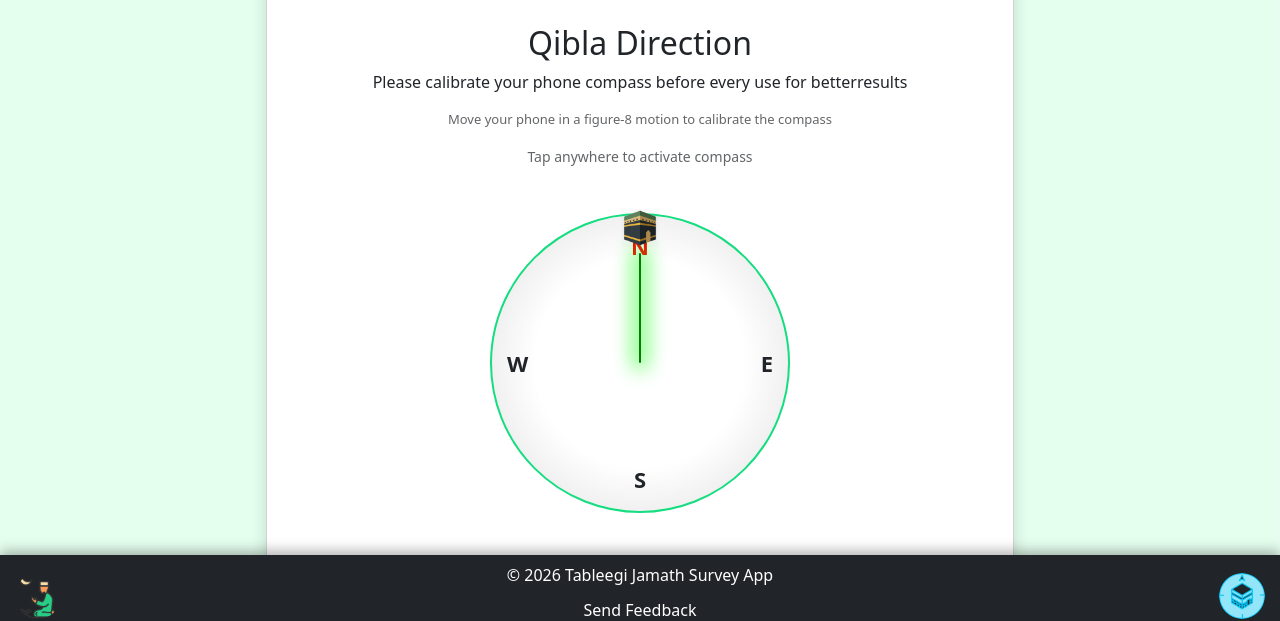
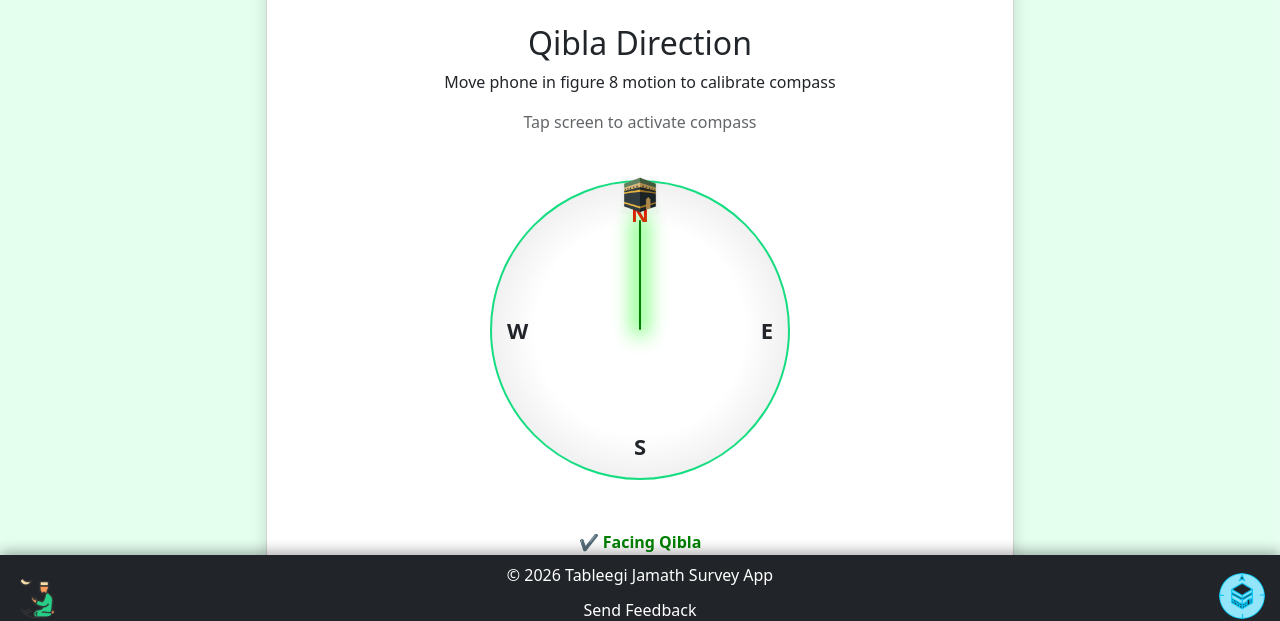
Before and after one commit to pervez-tek/tpty-tableegi-jamath-react, a React (Vite) app: page /qiblaFinder in a window 1280 px wide. Shown: the part 163-784 px from the top of the page. Built offline with nearby package versions, Linux system fonts and the light colour scheme; no server answers.

Commit message:
Qibla changes

```diff
--- a/src/components/QiblaFinder.jsx
+++ b/src/components/QiblaFinder.jsx
@@ -1,74 +1,93 @@
-import React, { useState, useEffect, useRef } from "react";
+import React, { useEffect, useRef, useState } from "react";
 import kaaba from "../assets/images/kaaba.png";
 import "./QiblaFinder.css";
 
 const KAABA_LAT = 21.4225;
 const KAABA_LON = 39.8262;
 
-function QiblaFinder() {
+export default function QiblaFinder() {
+
   const [heading, setHeading] = useState(0);
   const [qiblaDirection, setQiblaDirection] = useState(0);
-  const [permissionGranted, setPermissionGranted] = useState(false);
+  const [permission, setPermission] = useState(false);
 
   const rawHeading = useRef(0);
   const smoothHeading = useRef(0);
+
   const animationFrame = useRef(null);
 
-  const toRad = (deg) => (deg * Math.PI) / 180;
-  const toDeg = (rad) => (rad * 180) / Math.PI;
+  const toRad = (deg) => deg * Math.PI / 180;
+  const toDeg = (rad) => rad * 180 / Math.PI;
+
+  /* -----------------------------
+     QIBLA CALCULATION
+  ------------------------------ */
 
   const calculateQibla = (lat, lon) => {
+
     const φ1 = toRad(lat);
     const φ2 = toRad(KAABA_LAT);
     const Δλ = toRad(KAABA_LON - lon);
 
     const y = Math.sin(Δλ) * Math.cos(φ2);
+
     const x =
       Math.cos(φ1) * Math.sin(φ2) -
       Math.sin(φ1) * Math.cos(φ2) * Math.cos(Δλ);
 
     const θ = Math.atan2(y, x);
+
     return (toDeg(θ) + 360) % 360;
   };
 
-  // Handle compass sensor
+  /* -----------------------------
+     COMPASS SENSOR
+  ------------------------------ */
+
   const handleOrientation = (event) => {
-    let compassHeading = null;
 
-    // iOS
+    let compass = null;
+
+    // iOS Safari
     if (event.webkitCompassHeading !== undefined) {
-      compassHeading = event.webkitCompassHeading;
+      compass = event.webkitCompassHeading;
     }
 
-    // Android absolute event (best)
+    // Android absolute event
     else if (event.absolute === true && event.alpha !== null) {
-      compassHeading = 360 - event.alpha;
+      compass = 360 - event.alpha;
     }
 
     // Android fallback
     else if (event.alpha !== null) {
-      compassHeading = 360 - event.alpha;
+      compass = 360 - event.alpha;
     }
 
-    if (compassHeading !== null) {
+    if (compass !== null) {
+
       const screenAngle =
         window.screen.orientation?.angle || window.orientation || 0;
 
-      compassHeading = (compassHeading + screenAngle) % 360;
+      compass = (compass + screenAngle) % 360;
 
-      rawHeading.current = compassHeading;
+      rawHeading.current = compass;
     }
   };
 
-  // Smooth animation engine
+  /* -----------------------------
+     SMOOTH COMPASS ANIMATION
+  ------------------------------ */
+
   useEffect(() => {
+
     const animate = () => {
+
       let diff = rawHeading.current - smoothHeading.current;
 
       if (diff > 180) diff -= 360;
       if (diff < -180) diff += 360;
 
-      smoothHeading.current += diff * 0.15; // smoothing factor
+      smoothHeading.current += diff * 0.12;
 
       setHeading(smoothHeading.current);
 
@@ -78,116 +97,173 @@ function QiblaFinder() {
     animationFrame.current = requestAnimationFrame(animate);
 
     return () => cancelAnimationFrame(animationFrame.current);
+
   }, []);
 
-  // Get location + request compass
+  /* -----------------------------
+     LOCATION
+  ------------------------------ */
+
   useEffect(() => {
-    // Get user location
+
     navigator.geolocation.getCurrentPosition(
+
       (pos) => {
+
         const { latitude, longitude } = pos.coords;
-        const direction = calculateQibla(latitude, longitude);
-        setQiblaDirection(direction);
+
+        const qibla = calculateQibla(latitude, longitude);
+
+        setQiblaDirection(qibla);
       },
+
       (err) => console.log(err),
+
       { enableHighAccuracy: true }
+
     );
 
+  }, []);
+
+  /* -----------------------------
+     COMPASS START
+  ------------------------------ */
+
   const startCompass = async () => {
+
     if (
       typeof DeviceOrientationEvent !== "undefined" &&
       typeof DeviceOrientationEvent.requestPermission === "function"
     ) {
+
       try {
+
         const response = await DeviceOrientationEvent.requestPermission();
+
         if (response === "granted") {
-            if ("ondeviceorientationabsolute" in window) {
-              window.addEventListener("deviceorientationabsolute", handleOrientation, true);
+
+          window.addEventListener(
+            "deviceorientationabsolute",
+            handleOrientation,
+            true
+          );
+
+          window.addEventListener(
+            "deviceorientation",
+            handleOrientation,
+            true
+          );
+
+          setPermission(true);
+        }
+
+      } catch (e) {
+        console.log(e);
+      }
+
     } else {
-              window.addEventListener("deviceorientation", handleOrientation, true);
-            }
-            setPermissionGranted(true);
-          }
-        } catch (err) {
-          console.log("Permission denied");
-        }
-      } else {
-        if ("ondeviceorientationabsolute" in window) {
-          window.addEventListener("deviceorientationabsolute", handleOrientation, true);
-        } else {
-          window.addEventListener("deviceorientation", handleOrientation, true);
-        }
-        setPermissionGranted(true);
+
+      window.addEventListener(
+        "deviceorientationabsolute",
+        handleOrientation,
+        true
+      );
+
+      window.addEventListener(
+        "deviceorientation",
+        handleOrientation,
+        true
+      );
+
+      setPermission(true);
     }
   };
 
-    // iPhone requires user interaction
+  useEffect(() => {
+
     window.addEventListener("click", startCompass, { once: true });
 
     return () => {
-      if ("ondeviceorientationabsolute" in window) {
+
       window.removeEventListener("deviceorientationabsolute", handleOrientation);
-      } else {
+
       window.removeEventListener("deviceorientation", handleOrientation);
-      }
+
     };
+
   }, []);
 
-  const getAngleDifference = (a, b) => {
+  /* -----------------------------
+     ALIGNMENT CHECK
+  ------------------------------ */
+
+  const angleDiff = (a, b) => {
+
     let diff = a - b;
-    diff = ((diff + 540) % 360) - 180; // normalize between -180 and 180
+
+    diff = ((diff + 540) % 360) - 180;
+
     return diff;
   };
 
-  const rotation = getAngleDifference(qiblaDirection, heading);
-  const isAligned = Math.abs(rotation) <= 5;
+  const rotation = angleDiff(qiblaDirection, heading);
+
+  const aligned = Math.abs(rotation) < 5;
+
+  /* -----------------------------
+     UI
+  ------------------------------ */
 
   return (
+
     <div className="card shadow">
+
       <div className="card-body">
+
         <div className="premium-container">
+
           <h2>Qibla Direction</h2>
-          <p>Please calibrate your phone compass before every use for betterresults</p>
-          <p style={{ fontSize: "13px", opacity: 0.7 }}>
-            Move your phone in a figure-8 motion to calibrate the compass
-          </p>
 
-          {!permissionGranted && (
-            <p style={{ fontSize: "14px", opacity: 0.7 }}>
-              Tap anywhere to activate compass
-            </p>
+          <p>Move phone in figure 8 motion to calibrate compass</p>
+
+          {!permission && (
+            <p style={{ opacity: 0.7 }}>Tap screen to activate compass</p>
           )}
 
           <div className="compass-container">
-            {/* Compass Dial */}
+
             <div
               className="compass-dial"
               style={{ transform: `rotate(${-heading}deg)` }}
             >
+
               <div className="cardinal north">N</div>
               <div className="cardinal south">S</div>
               <div className="cardinal east">E</div>
               <div className="cardinal west">W</div>
+
             </div>
 
-            {/* Qibla Needle */}
             <div
-              className={`needle ${isAligned ? "aligned" : "not-aligned"}`}
+              className={`needle ${aligned ? "aligned" : ""}`}
               style={{
                 transform: `translate(-50%, -100%) rotate(${rotation}deg)`
               }}
             >
+
               <img src={kaaba} alt="Kaaba" />
-            </div>
+
             </div>
 
-          {isAligned && (
-            <p className="aligned-text">✔ You are facing Qibla</p>
-          )}
           </div>
+
+          {aligned && <p className="aligned-text">✔ Facing Qibla</p>}
+
         </div>
+
       </div>
+
+    </div>
+
   );
 }
-
-export default QiblaFinder;
```
Lines whose indentation alone changed are shown as unchanged.
